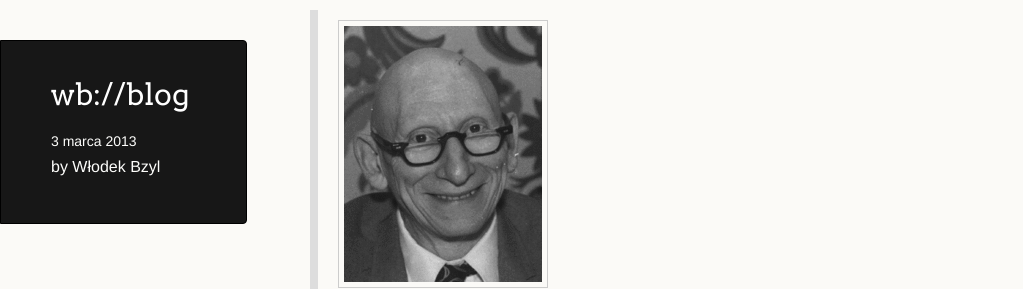
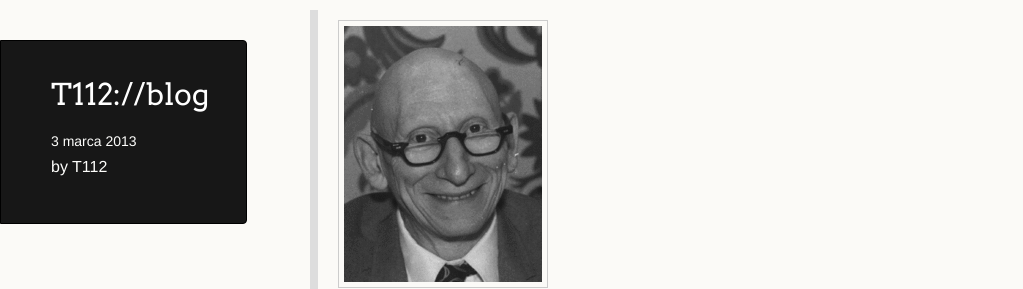
Before and after one commit to tangram112/t112blog, a Jekyll site: the page built from _posts/2013-02-28-jekyll-howto.md, in a window 1280 px wide. Shown: the top 289 px of the page, without its empty margins (0-1023 px from the left). Built offline with Jekyll 4.4.1, drawn with Linux system fonts in a browser that asks for light colours; Markdown is read by kramdown in place of the engine named in the settings.

Commit message:
Zmiany bloga v3

```diff
--- a/_layouts/default.html
+++ b/_layouts/default.html
@@ -17,9 +17,9 @@
   <body>
     <div class="wrapper">
       <header>
-        <h1 class="header">wb://blog</h1>
+        <h1 class="header">T112://blog</h1>
         <time>{{ page.published }}</time>
-        <p class="header">by Włodek Bzyl</p>
+        <p class="header">by T112</p>
       </header>
       {{ content }}
       <footer>
```
